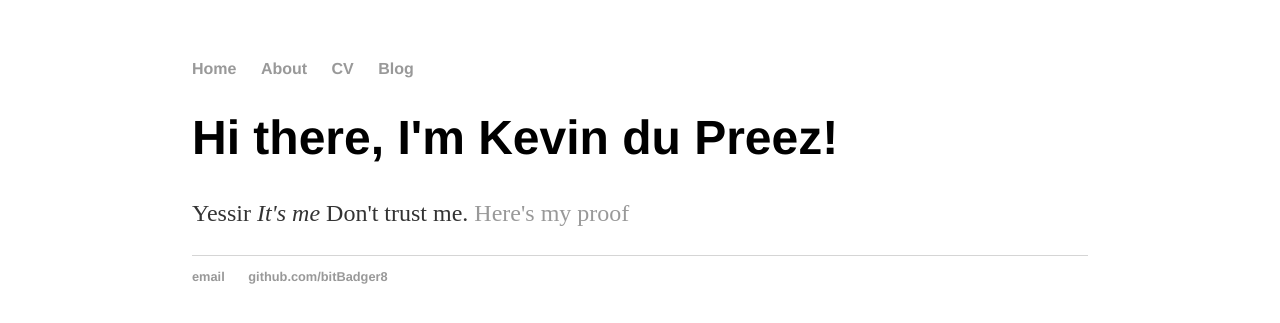
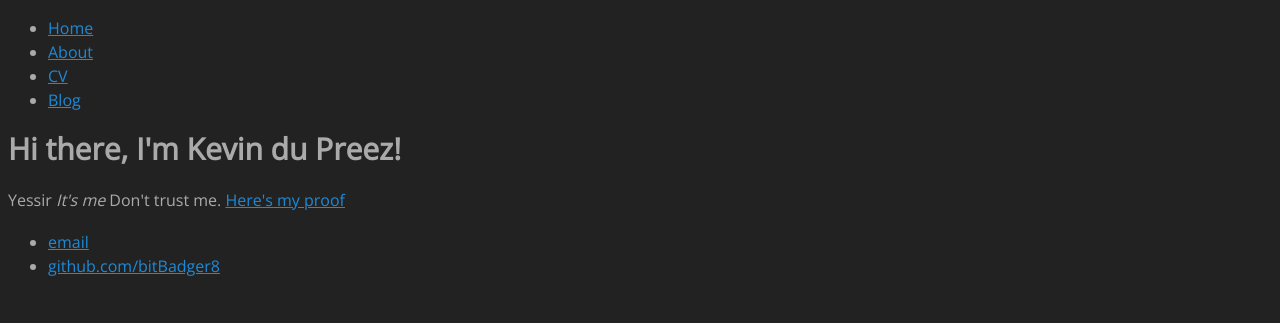
Before and after one commit to bitBadger8/bitBadger8.github.io, a Jekyll site: the page built from index.html, in a window 1280 px wide. Shown: the top 323 px of the page. Built offline with Jekyll 4.4.1, drawn with Linux system fonts in a browser that asks for light colours.

Commit message:
Update main.css

```diff
--- a/css/main.css
+++ b/css/main.css
@@ -1,4 +1,4 @@
-body {
+/* body {
     margin: 60px auto;
     width: 70%;
 }
@@ -41,3 +41,104 @@ ul.posts {
 ul.posts li {
     list-style: none;
 }
+ */
+@import 'https://fonts.googleapis.com/css?family=Open+Sans';
+
+* {
+	-webkit-box-sizing: border-box;
+	box-sizing: border-box;
+}
+
+body {
+	font-family: 'Open Sans', sans-serif;
+	line-height: 1.75em;
+	font-size: 16px;
+	background-color: #222;
+	color: #aaa;
+}
+
+.simple-container {
+	max-width: 675px;
+	margin: 0 auto;
+	padding-top: 70px;
+	padding-bottom: 20px;
+}
+
+.simple-print {
+	fill: white;
+	stroke: white;
+}
+.simple-print svg {
+	height: 100%;
+}
+
+.simple-close {
+	color: white;
+	border-color: white;
+}
+
+.simple-ext-info {
+	border-top: 1px solid #aaa;
+}
+
+p {
+	font-size: 16px;
+}
+
+h1 {
+	font-size: 30px;
+	line-height: 34px;
+}
+
+h2 {
+	font-size: 20px;
+	line-height: 25px;
+}
+
+h3 {
+	font-size: 16px;
+	line-height: 27px;
+	padding-top: 15px;
+	padding-bottom: 15px;
+	border-bottom: 1px solid #D8D8D8;
+	border-top: 1px solid #D8D8D8;
+}
+
+hr {
+	height: 1px;
+	background-color: #d8d8d8;
+	border: none;
+	width: 100%;
+	margin: 0px;
+}
+
+a[href] {
+	color: #1e8ad6;
+}
+
+a[href]:hover {
+	color: #3ba0e6;
+}
+
+img {
+	max-width: 100%;
+}
+
+li {
+	line-height: 1.5em;
+}
+
+aside,
+[class *= "sidebar"],
+[id *= "sidebar"] {
+	max-width: 90%;
+	margin: 0 auto;
+	border: 1px solid lightgrey;
+	padding: 5px 15px;
+}
+
+@media (min-width: 1921px) {
+	body {
+		font-size: 18px;
+	}
+}
```
